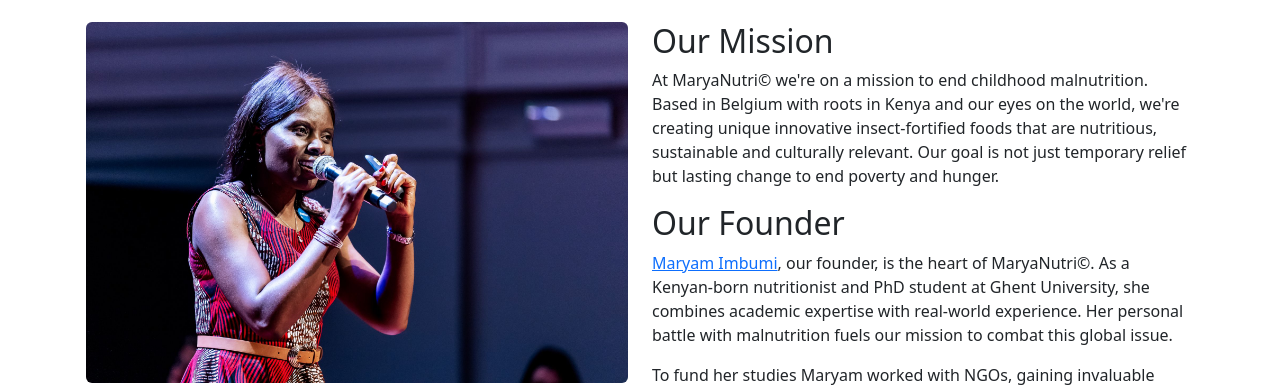
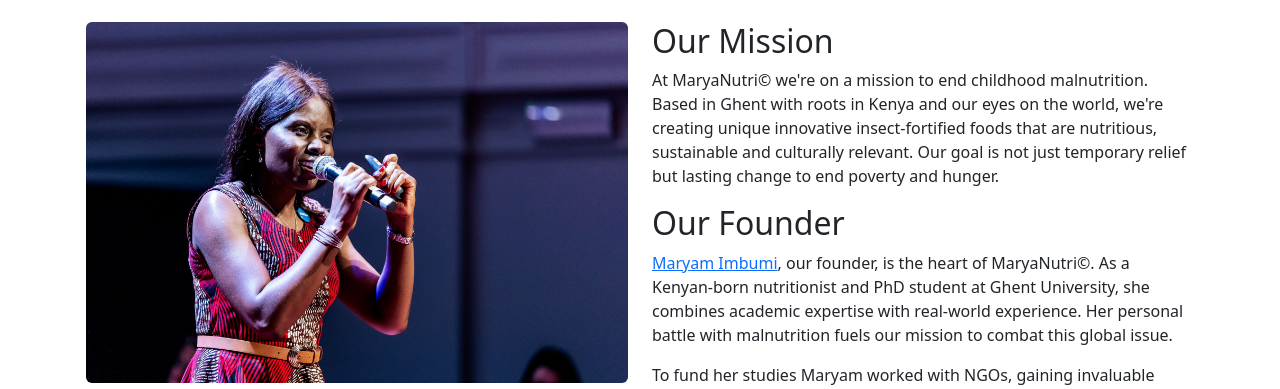
Before and after one commit to robsyc/django-MaryaPorr, a Django app: page /about/ in a window 1280 px wide. Shown: the part 142-531 px from the top of the page. Run offline with Django 5.2, Linux system fonts and the light colour scheme; parts of the project's set-up code (start-up, migrations or seed data) failed here and were passed over; some libraries are stand-ins or nearby versions.

Commit message:
update to Ghent-based

```diff
--- a/templates/about.html
+++ b/templates/about.html
@@ -19,7 +19,7 @@
           </h2>
           <p>
             At MaryaNutri© we're on a mission to end childhood malnutrition.
-            Based in Belgium with roots in Kenya and our eyes on the world, we're creating unique innovative insect-fortified foods that are nutritious, sustainable and culturally relevant.
+            Based in Ghent with roots in Kenya and our eyes on the world, we're creating unique innovative insect-fortified foods that are nutritious, sustainable and culturally relevant.
             Our goal is not just temporary relief but lasting change to end poverty and hunger.
           </p>
         </div>
```
